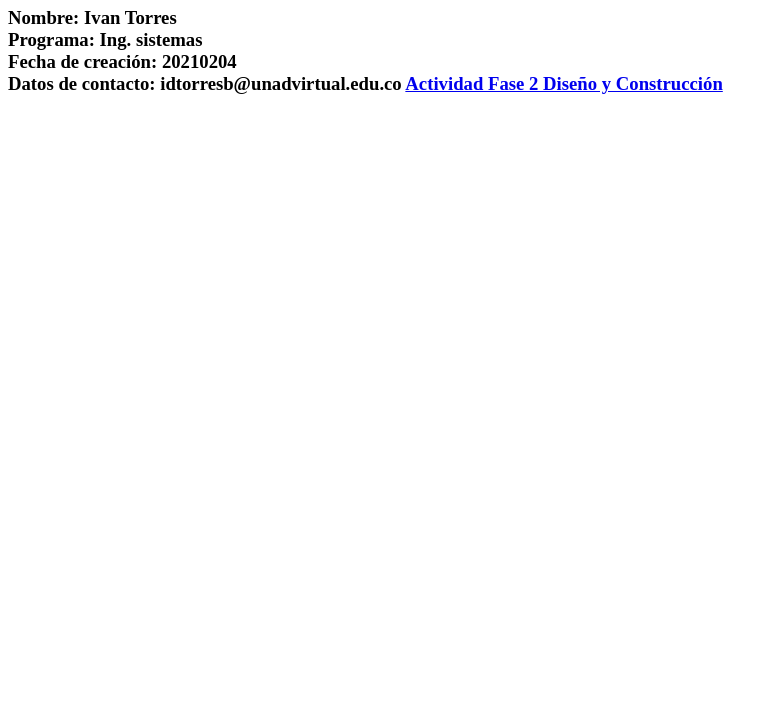
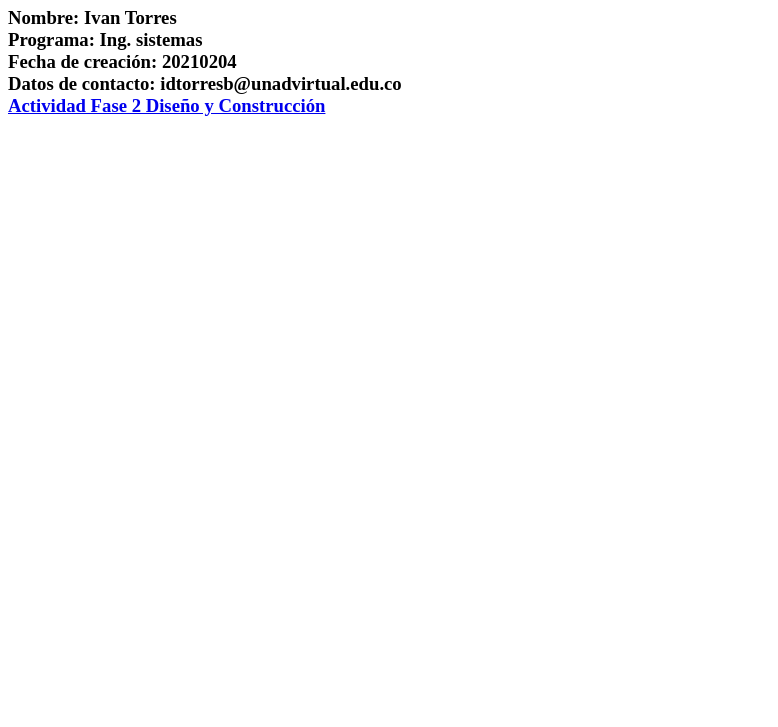
Before and after one commit to IvanTorres787/DWS-IvanTorres1, a plain HTML site: page index.html in a window 1280 px wide. Shown: the part 73-800 px from the top of the page, without its empty margins (0-778 px from the left). Drawn offline with Linux system fonts and the light colour scheme.

Commit message:
Actualizacion index
se realiza actualizacion

```diff
--- a/index.html
+++ b/index.html
@@ -18,7 +18,7 @@
         <br>
         Fecha de creación: 20210204
         <br>
-        Datos de contacto: idtorresb@unadvirtual.edu.co
+        Datos de contacto: idtorresb@unadvirtual.edu.co <br>
         <a href="fase2/design.html">Actividad Fase 2 Diseño y Construcción </a>
     </p>
 </h3>
```
